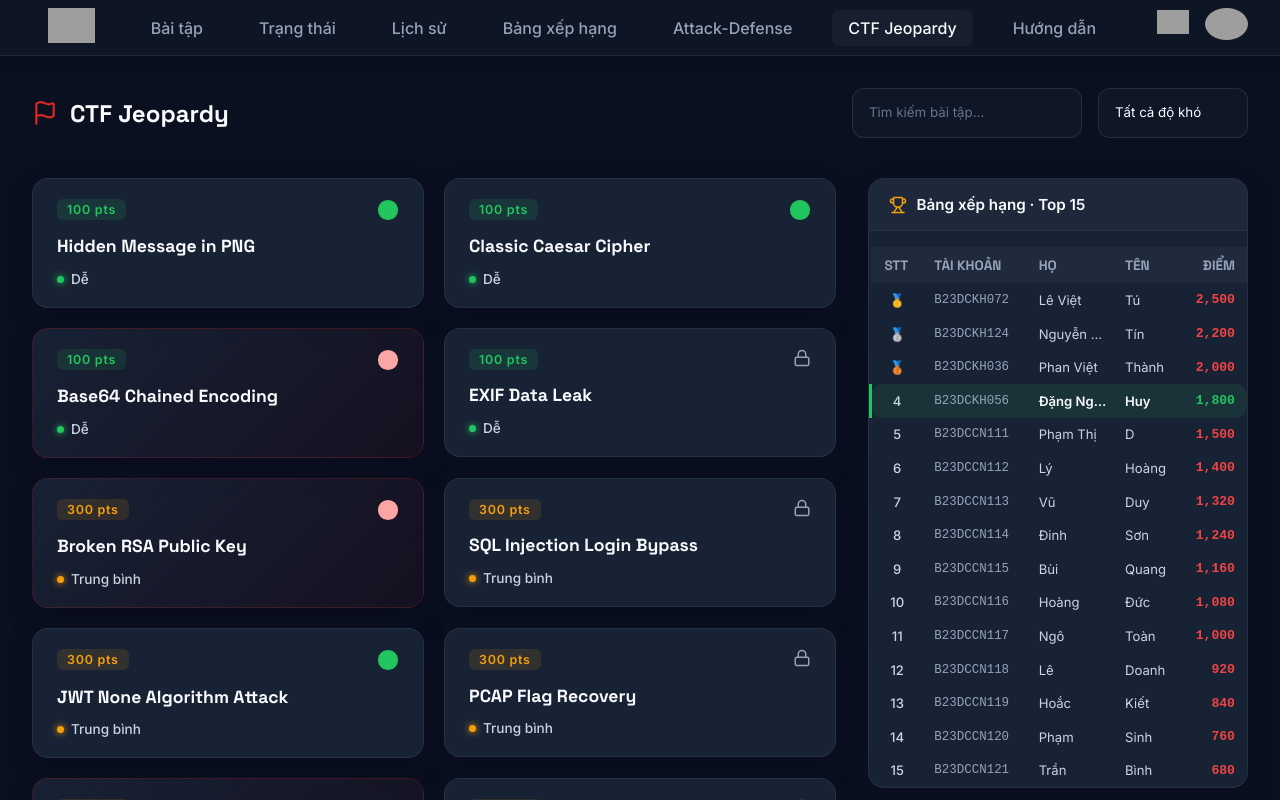
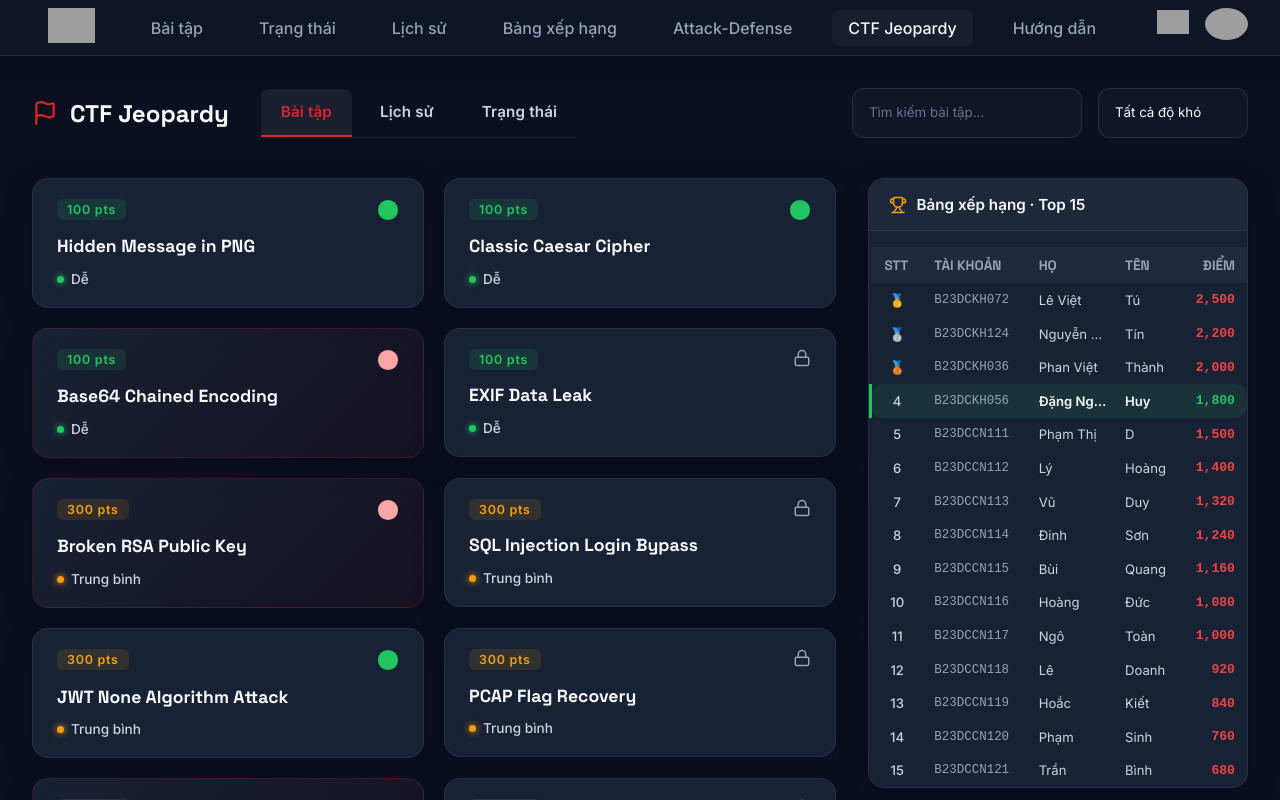
Before and after one commit to HuynD143/ptit-cyber-portal, a React (Vite) app: page /ctf-jeopardy in a window 1280 px wide. Shown: the top 800 px of the page. Built offline with nearby package versions, Linux system fonts and the light colour scheme; grey boxes are pictures that could not be loaded.

Commit message:
Add History and Status to Jeopardy

```diff
--- a/src/pages/CTFJeopardy.jsx
+++ b/src/pages/CTFJeopardy.jsx
@@ -1,4 +1,4 @@
-import React, { useMemo } from 'react';
+import React, { useMemo, useState } from 'react';
 import { Link, useSearchParams } from 'react-router-dom';
 import { CheckCircle2, PlayCircle, Lock, Flag, Trophy } from 'lucide-react';
 
@@ -24,8 +24,42 @@ const allUsers = [
 const shuffled = [...allUsers].sort((a, b) => b.points - a.points).slice(0, 15);
 const MY_ID = 'B23DCKH056';
 
+// ─── Mock CTF History/Status Data ─────────────────────────────────
+const generateCTFHistory = () => {
+  const data = [];
+  const ctfTasks = ['Hidden Message in PNG', 'Classic Caesar Cipher', 'JWT None Algorithm Attack', 'LSB Steganography Extraction'];
+  for (let i = 1; i <= 15; i++) {
+    data.push({
+      id: 20500 - i,
+      time: `2026-03-${Math.floor(Math.random() * 26 + 1).toString().padStart(2, '0')} 14:${Math.floor(Math.random() * 60).toString().padStart(2, '0')}:22`,
+      task: ctfTasks[Math.floor(Math.random() * ctfTasks.length)],
+      status: Math.random() > 0.3 ? 'AC' : 'WA'
+    });
+  }
+  return data;
+};
+
+const generateCTFStatus = () => {
+  const data = [];
+  const users = ['B23DCKH056', 'B22DCCN999', 'B22DCCN888', 'B21DCAT404', 'B23DCCN111'];
+  const ctfTasks = ['Hidden Message in PNG', 'Classic Caesar Cipher', 'EXIF Data Leak', 'Kernel ROP Chain', 'Padding Oracle Attack (CBC)'];
+  for (let i = 1; i <= 25; i++) {
+    data.push({
+      id: 30800 - i,
+      time: `2026-03-27 16:${Math.floor(Math.random() * 60).toString().padStart(2, '0')}:15`,
+      user: users[Math.floor(Math.random() * users.length)],
+      task: ctfTasks[Math.floor(Math.random() * ctfTasks.length)],
+      status: Math.random() > 0.4 ? 'AC' : 'WA'
+    });
+  }
+  return data;
+};
+
+const mockCTFHistory = generateCTFHistory();
+const mockCTFStatus = generateCTFStatus();
+
 // ─── Challenge list ───────────────────────────────────────────────
-const challenges = [
+const challengesData = [
   { id: 1,  title: 'Hidden Message in PNG',              difficulty: 'Dễ',        points: 100, status: 'Solved'    },
   { id: 2,  title: 'Classic Caesar Cipher',               difficulty: 'Dễ',        points: 100, status: 'Solved'    },
   { id: 3,  title: 'Base64 Chained Encoding',             difficulty: 'Dễ',        points: 100, status: 'Attempted' },
@@ -78,41 +112,81 @@ const getRankStyle = (rank) => {
 
 // ─── Component ────────────────────────────────────────────────────
 const CTFJeopardy = () => {
+  const [activeTab, setActiveTab] = useState('challenges');
   const [searchParams, setSearchParams] = useSearchParams();
   const currentPage = parseInt(searchParams.get('page') || '1', 10);
   const itemsPerPage = 12;
 
   const handlePageChange = (newPage) => setSearchParams({ page: newPage });
 
-  const totalPages  = Math.ceil(challenges.length / itemsPerPage);
+  const totalPages  = Math.ceil(challengesData.length / itemsPerPage);
   const startIndex  = (currentPage - 1) * itemsPerPage;
-  const currentItems = challenges.slice(startIndex, startIndex + itemsPerPage);
+  const currentItems = challengesData.slice(startIndex, startIndex + itemsPerPage);
 
+  const renderTabContent = () => {
+    if (activeTab === 'history') {
       return (
-    <div style={{ padding: '2rem', maxWidth: '1600px', margin: '0 auto' }}>
+        <div style={{ background: 'var(--bg-surface-elevated)', borderRadius: '16px', padding: '1.5rem', border: '1px solid rgba(148,163,184,0.1)', boxShadow: 'var(--shadow-soft)' }}>
+          <h3 style={{ marginTop: 0, marginBottom: '1.5rem' }}>Lịch sử giải bài của tôi</h3>
+          <table style={{ width: '100%', borderCollapse: 'collapse' }}>
+            <thead>
+              <tr style={{ textAlign: 'left', borderBottom: '1px solid rgba(148,163,184,0.1)' }}>
+                <th style={{ padding: '1rem' }}>RunID</th>
+                <th style={{ padding: '1rem' }}>Bài tập</th>
+                <th style={{ padding: '1rem' }}>Thời gian</th>
+                <th style={{ padding: '1rem' }}>Trạng thái</th>
+              </tr>
+            </thead>
+            <tbody>
+              {mockCTFHistory.map(h => (
+                <tr key={h.id} style={{ borderBottom: '1px solid rgba(148,163,184,0.05)' }}>
+                  <td style={{ padding: '1rem', color: 'var(--text-muted)' }}>#{h.id}</td>
+                  <td style={{ padding: '1rem', fontWeight: 500 }}>{h.task}</td>
+                  <td style={{ padding: '1rem', color: 'var(--text-soft)', fontSize: '0.9rem' }}>{h.time}</td>
+                  <td style={{ padding: '1rem' }}>
+                    <span style={{ color: h.status === 'AC' ? '#00cc66' : '#ff3366', fontWeight: 'bold' }}>{h.status}</span>
+                  </td>
+                </tr>
+              ))}
+            </tbody>
+          </table>
+        </div>
+      );
+    }
 
-      {/* ── Page header ── */}
-      <div style={{ display: 'flex', justifyContent: 'space-between', alignItems: 'center', marginBottom: '2.5rem' }}>
-        <div style={{ display: 'flex', alignItems: 'center', gap: '0.75rem' }}>
-          <Flag size={26} color="var(--primary)" />
-          <h2 style={{ margin: 0 }}>CTF Jeopardy</h2>
+    if (activeTab === 'status') {
+      return (
+        <div style={{ background: 'var(--bg-surface-elevated)', borderRadius: '16px', padding: '1.5rem', border: '1px solid rgba(148,163,184,0.1)', boxShadow: 'var(--shadow-soft)' }}>
+          <h3 style={{ marginTop: 0, marginBottom: '1.5rem' }}>Trạng thái hệ thống CTF</h3>
+          <table style={{ width: '100%', borderCollapse: 'collapse' }}>
+            <thead>
+              <tr style={{ textAlign: 'left', borderBottom: '1px solid rgba(148,163,184,0.1)' }}>
+                <th style={{ padding: '1rem' }}>RunID</th>
+                <th style={{ padding: '1rem' }}>Người dùng</th>
+                <th style={{ padding: '1rem' }}>Bài tập</th>
+                <th style={{ padding: '1rem' }}>Trạng thái</th>
+              </tr>
+            </thead>
+            <tbody>
+              {mockCTFStatus.map(s => (
+                <tr key={s.id} style={{ borderBottom: '1px solid rgba(148,163,184,0.05)' }}>
+                  <td style={{ padding: '1rem', color: 'var(--text-muted)' }}>#{s.id}</td>
+                  <td style={{ padding: '1rem', fontWeight: 600, color: s.user === MY_ID ? 'var(--primary)' : 'inherit' }}>{s.user}</td>
+                  <td style={{ padding: '1rem', fontWeight: 500 }}>{s.task}</td>
+                  <td style={{ padding: '1rem' }}>
+                    <span style={{ color: s.status === 'AC' ? '#00cc66' : '#ff3366', fontWeight: 'bold' }}>{s.status}</span>
+                  </td>
+                </tr>
+              ))}
+            </tbody>
+          </table>
         </div>
-        <div style={{ display: 'flex', gap: '1rem', alignItems: 'center' }}>
-          <input type="text" placeholder="Tìm kiếm bài tập..." style={{ width: '230px' }} />
-          <select style={{ width: '150px' }}>
-            <option>Tất cả độ khó</option>
-            <option>Dễ</option>
-            <option>Trung bình</option>
-            <option>Khó</option>
-          </select>
-        </div>
-      </div>
+      );
+    }
 
-      {/* ── Two-column layout ── */}
-      <div style={{ display: 'grid', gridTemplateColumns: '1fr minmax(0, 380px)', gap: '2rem', alignItems: 'start' }}>
-
-        {/* ════ LEFT: challenge grid + pagination ════ */}
-        <div>
+    // Default: Challenges
+    return (
+      <>
         <div style={{
           display: 'grid',
           gridTemplateColumns: 'repeat(auto-fill, minmax(320px, 1fr))',
@@ -161,7 +235,6 @@ const CTFJeopardy = () => {
           ))}
         </div>
 
-          {/* Pagination */}
         {totalPages > 1 && (
           <div style={{ display: 'flex', justifyContent: 'center', gap: '0.5rem' }}>
             <button disabled={currentPage === 1} onClick={() => handlePageChange(Math.max(currentPage - 1, 1))}
@@ -180,6 +253,67 @@ const CTFJeopardy = () => {
             </button>
           </div>
         )}
+      </>
+    );
+  };
+
+  const TabButton = ({ id, label }) => (
+    <button
+      onClick={() => setActiveTab(id)}
+      style={{
+        padding: '0.6rem 1.25rem',
+        background: activeTab === id ? 'rgba(148, 163, 184, 0.1)' : 'transparent',
+        border: 'none',
+        borderRadius: '8px',
+        color: activeTab === id ? 'var(--primary)' : 'var(--text-soft)',
+        fontWeight: '600',
+        fontSize: '0.95rem',
+        cursor: 'pointer',
+        transition: 'all 0.2s',
+        borderBottom: activeTab === id ? '2px solid var(--primary)' : '2px solid transparent',
+        borderRadius: '8px 8px 0 0'
+      }}
+    >
+      {label}
+    </button>
+  );
+
+  return (
+    <div style={{ padding: '2rem', maxWidth: '1600px', margin: '0 auto' }}>
+
+      {/* ── Page header ── */}
+      <div style={{ display: 'flex', justifyContent: 'space-between', alignItems: 'center', marginBottom: '2.5rem' }}>
+        <div style={{ display: 'flex', alignItems: 'center', gap: '2rem' }}>
+          <div style={{ display: 'flex', alignItems: 'center', gap: '0.75rem' }}>
+            <Flag size={26} color="var(--primary)" />
+            <h2 style={{ margin: 0 }}>CTF Jeopardy</h2>
+          </div>
+
+          {/* TABS CONTAINER */}
+          <div style={{ display: 'flex', gap: '0.5rem', borderBottom: '1px solid rgba(148,163,184,0.1)' }}>
+            <TabButton id="challenges" label="Bài tập" />
+            <TabButton id="history" label="Lịch sử" />
+            <TabButton id="status" label="Trạng thái" />
+          </div>
+        </div>
+
+        <div style={{ display: 'flex', gap: '1rem', alignItems: 'center' }}>
+          <input type="text" placeholder="Tìm kiếm bài tập..." style={{ width: '230px' }} />
+          <select style={{ width: '150px' }}>
+            <option>Tất cả độ khó</option>
+            <option>Dễ</option>
+            <option>Trung bình</option>
+            <option>Khó</option>
+          </select>
+        </div>
+      </div>
+
+      {/* ── Two-column layout ── */}
+      <div style={{ display: 'grid', gridTemplateColumns: '1fr minmax(0, 380px)', gap: '2rem', alignItems: 'start' }}>
+
+        {/* ════ LEFT: challenge grid / history / status ════ */}
+        <div style={{ minWidth: 0 }}>
+          {renderTabContent()}
         </div>
 
         {/* ════ RIGHT: mini leaderboard (sticky) ════ */}
```
Lines whose indentation alone changed are shown as unchanged.
